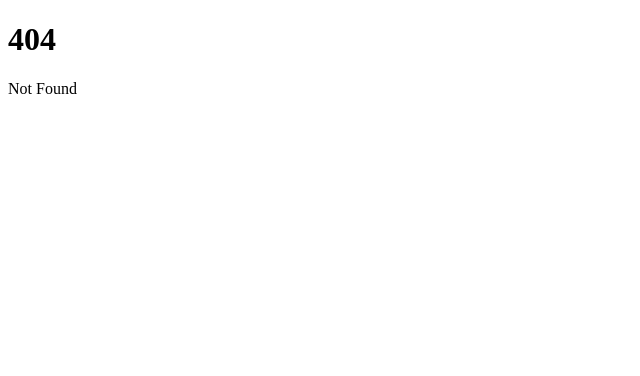
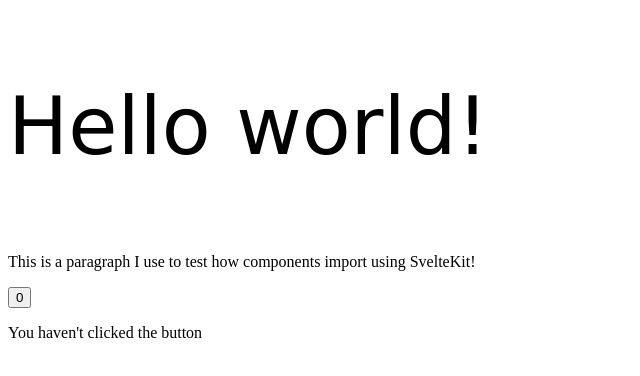
Before and after one commit to NevisKing/Personal-Site, a SvelteKit app: page /hello-world in a window 1280 px wide. Before the commit this address had no page. Shown: the top 376 px of the page, without its empty margins (0-640 px from the left). Built offline with nearby package versions, Linux system fonts and the light colour scheme.

Commit message:
Basic testing

```diff
--- a/package.json
+++ b/package.json
@@ -29,5 +29,9 @@
 		"vite": "^4.0.0",
 		"vitest": "^0.25.3"
 	},
-	"type": "module"
+	"type": "module",
+	"dependencies": {
+		"@sveltejs/adapter-static": "^1.0.0",
+		"@sveltejs/adapter-vercel": "^1.0.0"
+	}
 }
--- /dev/null
+++ b/src/lib/CountButton.svelte
@@ -0,0 +1,17 @@
+<script>
+	import { text } from "svelte/internal";
+
+    export let count = 0;
+    function increment(){
+        count += 1;
+    }
+</script>
+
+<button on:click={increment}>{count}</button>
+{#if count === 0}
+    <p>You haven't clicked the button</p>
+{:else if count < 10}
+    <p>You've clicked the button a few times</p>
+{:else}
+    <p>You've clicked the button a lot</p>
+{/if}
--- /dev/null
+++ b/src/lib/MyParagraph.svelte
@@ -0,0 +1 @@
+<p>This is a paragraph I use to test how components import using SvelteKit!</p>
--- a/src/routes/+page.svelte
+++ b/src/routes/+page.svelte
@@ -1,2 +1,2 @@
-<h1>Welcome to SvelteKit</h1>
-<p>Visit <a href="https://kit.svelte.dev">kit.svelte.dev</a> to read the documentation</p>
+<h1>Welcome to the index</h1>
+<a href = "/hello-world">hello world</a>
--- /dev/null
+++ b/src/routes/hello-world/+page.svelte
@@ -0,0 +1,16 @@
+<script>
+	import CountButton from "$lib/CountButton.svelte";
+    import MyParagraph from "$lib/MyParagraph.svelte";
+</script>
+
+
+<p>Hello world!</p>
+
+<MyParagraph />
+<CountButton />
+<style>
+    p {
+        font-family: "Comic Sans MS", cursive;
+        font-size: 5em;
+    }
+</style>
--- a/svelte.config.js
+++ b/svelte.config.js
@@ -1,4 +1,4 @@
-import adapter from '@sveltejs/adapter-auto';
+import adapter from '@sveltejs/adapter-vercel';
 import { vitePreprocess } from '@sveltejs/kit/vite';
 
 /** @type {import('@sveltejs/kit').Config} */
```
Also changed, not shown: 1 other file (tests, documents, lock files or other folders).
